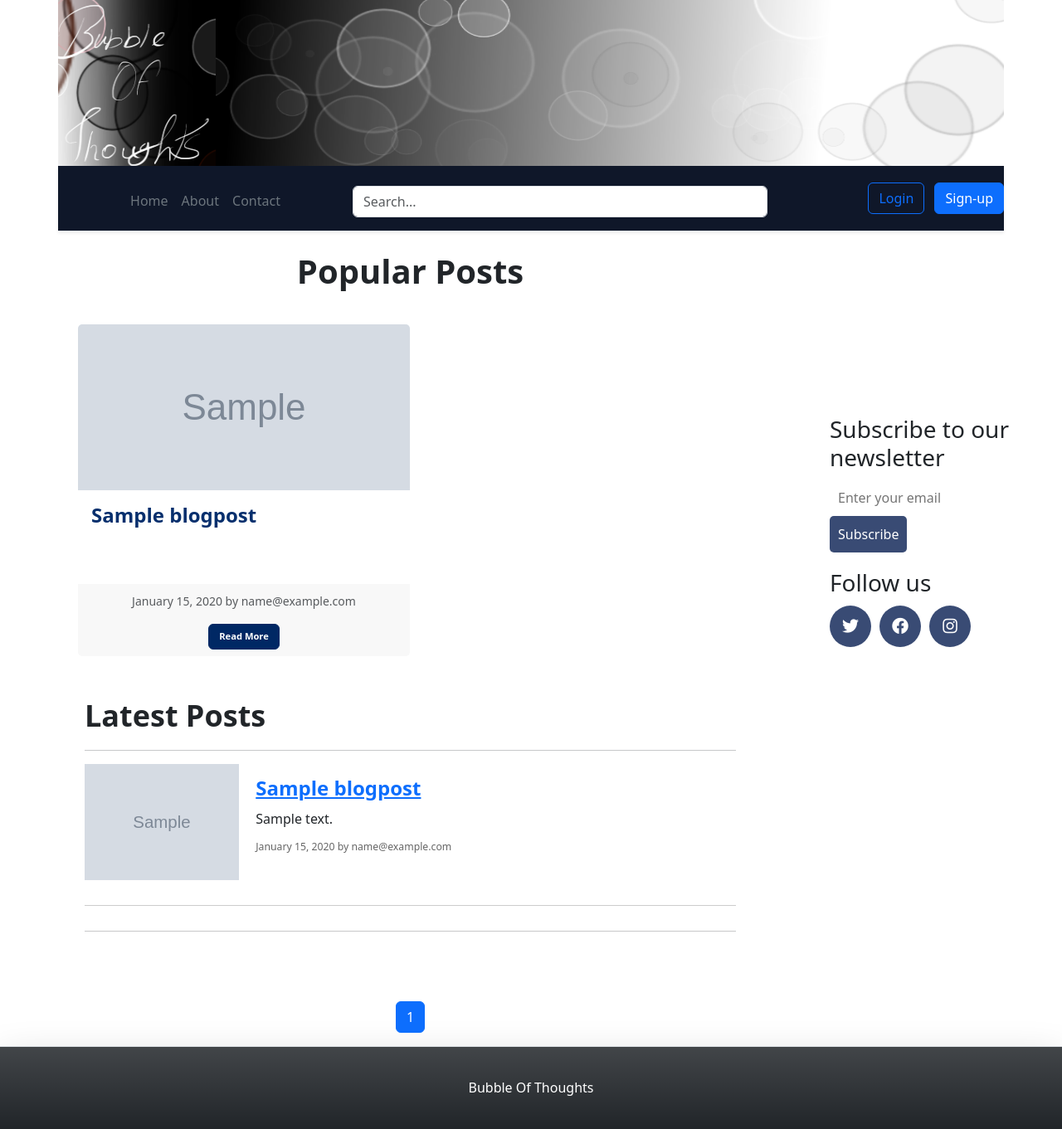
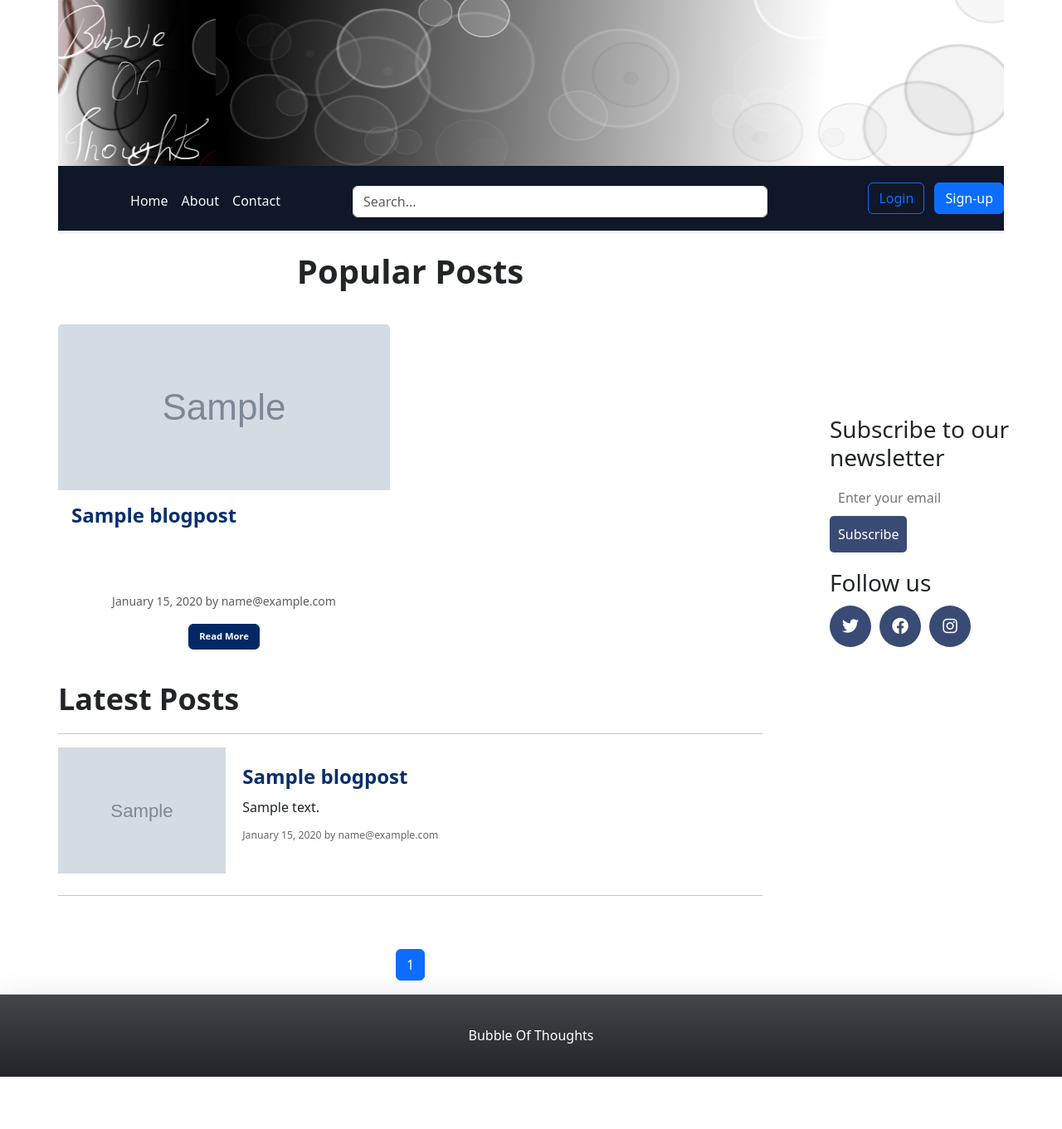
Before and after one commit to ancloas/Django-Blog-Anugrah, a Django app: page / in a window 1280 px wide. Shown: the whole page at 83% size. After the commit the page ends 1298 px from the top, so only its background shows below. Run offline with Django 4.2, Linux system fonts and the light colour scheme; tables that the repository leaves empty hold one stand-in row (values such as "Sample post"); grey boxes marked "Sample" are stand-in pictures.

Commit message:
did some tweaks for fonts

```diff
--- a/blog_avg/Templates/snippets/header.html
+++ b/blog_avg/Templates/snippets/header.html
@@ -47,9 +47,9 @@
 <div class="d-flex flex-wrap align-items-center justify-content-center justify-content-md-between py-3 mb-4 border-bottom shadow-sm header_color">
 
     <ul class="nav col-12 col-md-auto mb-2 justify-content-center mb-md-0 m-auto">
-        <li><a href="{% url 'home' %}" class="nav-link px-2 link-secondary">Home</a></li>
-        <li><a href="#" class="nav-link px-2 link-secondary">About</a></li>
-        <li><a href="#" class="nav-link px-2 link-secondary">Contact</a></li>
+        <li><a href="{% url 'home' %}" class="nav-link link-light px-2 link-secondary">Home</a></li>
+        <li><a href="#" class="nav-link link-light px-2 link-secondary">About</a></li>
+        <li><a href="#" class="nav-link link-light px-2 link-secondary">Contact</a></li>
     </ul>
 
     <div class="search-bar mt-sm-2 mr-2">
@@ -61,7 +61,7 @@
     {% if request.user.is_authenticated %}
 
             <div class="dropdown text-end">
-              <a href="#" class="d-block link-dark text-decoration-none dropdown-toggle px-2" data-bs-toggle="dropdown" aria-expanded="false">{{request.user.username}}</a>
+              <a href="#" class="d-block link-light text-decoration-none dropdown-toggle px-2" data-bs-toggle="dropdown" aria-expanded="false">{{request.user.username}}</a>
               <ul class="dropdown-menu text-small">
                 <li><a class="dropdown-item" href="#">Update DP</a></li>
                 <li><a class="dropdown-item" href="{% url 'profile' %}">Profile</a></li>
--- a/blog_avg/blog/templates/blog/detail_blog.html
+++ b/blog_avg/blog/templates/blog/detail_blog.html
@@ -27,6 +27,7 @@
   font-weight: bold;
   color: #434745;
   margin-bottom: 30px;
+  text-align: center;
   /* Add other styles as needed */
     }
     .blog-post-body {
--- a/blog_avg/blog/templates/blog/snippets/latest_post.html
+++ b/blog_avg/blog/templates/blog/snippets/latest_post.html
@@ -1,7 +1,7 @@
 
 <style>
     .latest-posts {
-      padding: 20px;
+      padding: 0px;
     }
 
     .latest-posts h2 {
@@ -13,9 +13,8 @@
     .post {
       display: flex;
       align-items: center;
-      margin-bottom: 30px;
-      padding-bottom: 30px;
-      border-bottom: 1px solid #ccc;
+      margin-bottom: 10px;
+      padding-bottom: 10px;
     }
 
     .post-image {
@@ -50,6 +49,10 @@
       font-size: 14px;
       color: #666;
     }
+    .link{
+      text-decoration: none;
+      color: rgb(6, 47, 109)
+    }
   </style>
 
 <div class="latest-posts">
@@ -62,7 +65,7 @@
           <a href="{% url 'blog:detail' post.slug %}"><img src="{{ post.image.url }}" alt="{{ post.title }}"></a>
         </div>
         <div class="post-content">
-          <h3><a href="{% url 'blog:detail' post.slug %}">{{ post.title }}</a></h3>
+          <h3><a href="{% url 'blog:detail' post.slug %}" class="link">{{ post.title }}</a></h3>
           <p class="post-body">{{ post.get_excerpt }}</p>
           <p class="post-meta"><small>{{ post.date_published|date:"F j, Y" }} by {{ post.author }}</small></p>
         </div>
--- a/blog_avg/blog/templates/blog/snippets/popular_blog_posts.html
+++ b/blog_avg/blog/templates/blog/snippets/popular_blog_posts.html
@@ -3,6 +3,9 @@
   .highlighted_post{
         max-height: 100%;
         flex: 1;
+  }
+  .popular{
+    margin-left: 0px;
   }
   .popular h2 {
     font-size: 2.5rem;
@@ -17,6 +20,7 @@
     min-height: 400px;
     max-height: 100%;
     border: none;
+    background-color: none;
   }
 
   .popular .card-img-top {
@@ -49,11 +53,12 @@
   text-align: center;
   border: none;
   margin-top: 5px;
+  background-color: rgba(172, 255, 47, 0);
 }
 
 .popular .card-footer-text {
     font-size: 1.0rem;
-    color: #a50000;
+    color: #6e0101;
   }
 </style>
 <!--
@@ -61,7 +66,7 @@
     {% include 'blog/snippets/blog_post_snippet.html' with blog_post=blog_post %}
 </div> -->
 <section class="popular">
-    <div class="container">
+    <div class="container p-0">
       <h2>Popular Posts</h2>
       <div class="row">
         {% for post in popular_posts %}
@@ -75,7 +80,7 @@
                 <h5 class="card-title">{{ post.title }}</h5>
               </a>
             </div>
-            <div class="popular card-footer">
+            <div class="card-footer">
             <p class="card-footer-text"><small class="text-muted">{{ post.date_published|date:"F j, Y" }} by {{ post.author }}</small></p>
             <a href="{% url 'blog:detail' post.slug %}" class="btn btn-primary">Read More</a>
             </div>
--- a/blog_avg/personal/Templates/personal/snippets/body_snippet.html
+++ b/blog_avg/personal/Templates/personal/snippets/body_snippet.html
@@ -1,17 +1,19 @@
 {% load static %}
 
-<div class="container">
+<div class="container p-0">
     {% if blog_posts %}
 
     <!--Popular Blog Posts-->
+        <div>
         {% include 'blog/snippets/popular_blog_posts.html' with popular_posts=popular_posts %}
+        </div>
     <!--End Popular Blog Posts-->
 <div class="row">
     <!-- Latest Blog posts-->
         <div>
             {% include 'blog/snippets/latest_post.html' with latest_posts=blog_posts %}
         </div>
-        {% else %}
+    {% else %}
         <div class="blog-post-container">
             {% include 'blog/snippets/blog_post_snippet.html' with query=query%}
         </div>
```
